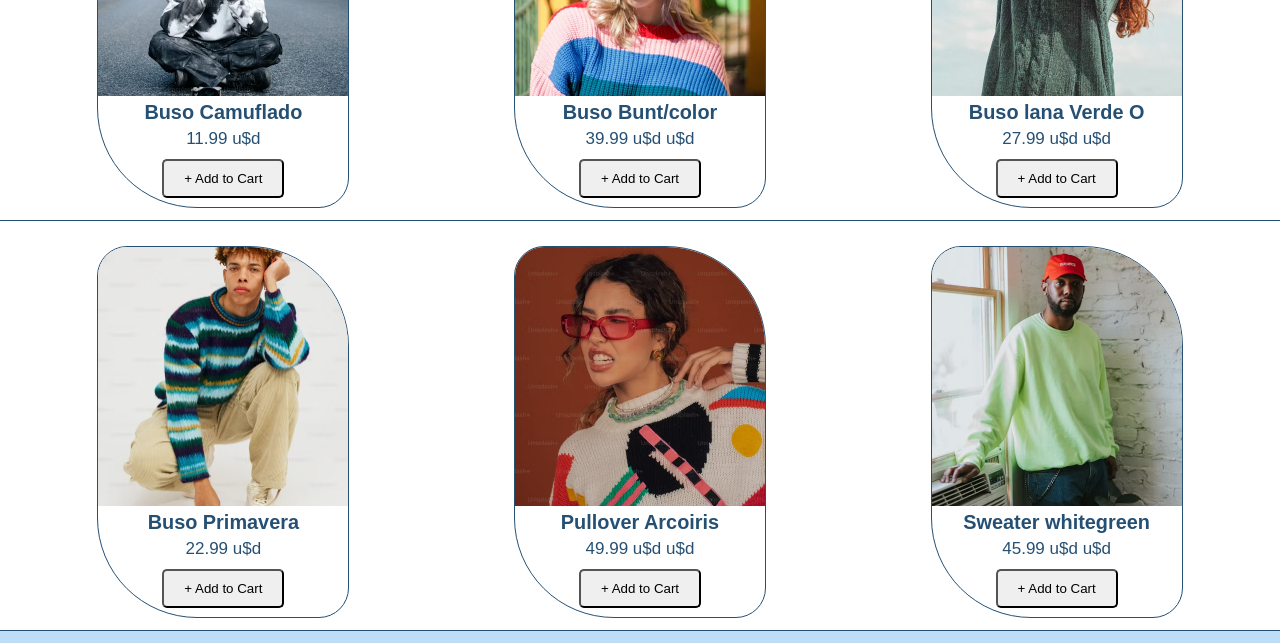
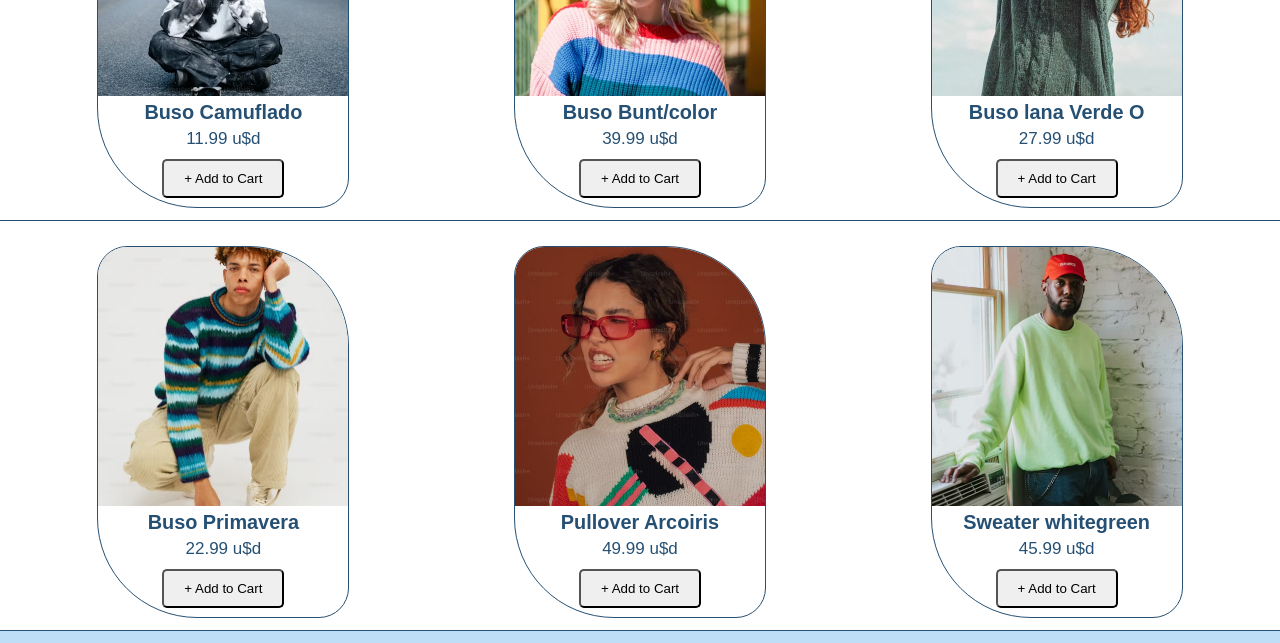
Before and after one commit to Martindevelopf/Wanderlust-Shop, a plain HTML site: page Proyecto/pages/Busos.html in a window 1280 px wide. Shown: the part 853-1496 px from the top of the page. Drawn offline with Linux system fonts and the light colour scheme; files whose address does not match are found by name; a web font is replaced by a local one.

Commit message:
Update Busos.html
eliminando duplicados de dolares

```diff
--- a/Proyecto/pages/Busos.html
+++ b/Proyecto/pages/Busos.html
@@ -62,7 +62,7 @@
                         </div>
                         <div class="Card_Info_2">
                             <h3>Buso Bunt/color</h3>
-                                <p>39.99 u$d</p>
+                                <p>39.99 </p>
                                 <button> <a src="">+ Add to Cart</a></button>
 
 
@@ -74,7 +74,7 @@
                             </div>
                             <div class="Card_Info_2">
                                 <h3>Buso lana Verde O</h3>
-                                    <p>27.99 u$d</p>
+                                    <p>27.99 </p>
                                     <button> <a src="">+ Add to Cart</a></button>
 
 
@@ -101,7 +101,7 @@
                     </div>
                     <div class="Card_Info_2">
                         <h3>Pullover Arcoiris</h3>
-                            <p>49.99 u$d</p>
+                            <p>49.99 </p>
                             <button> <a src="">+ Add to Cart</a></button>
 
 
@@ -113,7 +113,7 @@
                         </div>
                         <div class="Card_Info_2">
                             <h3>Sweater whitegreen</h3>
-                                <p>45.99 u$d</p>
+                                <p>45.99 </p>
                                 <button> <a src="">+ Add to Cart</a></button>
 
 
```
